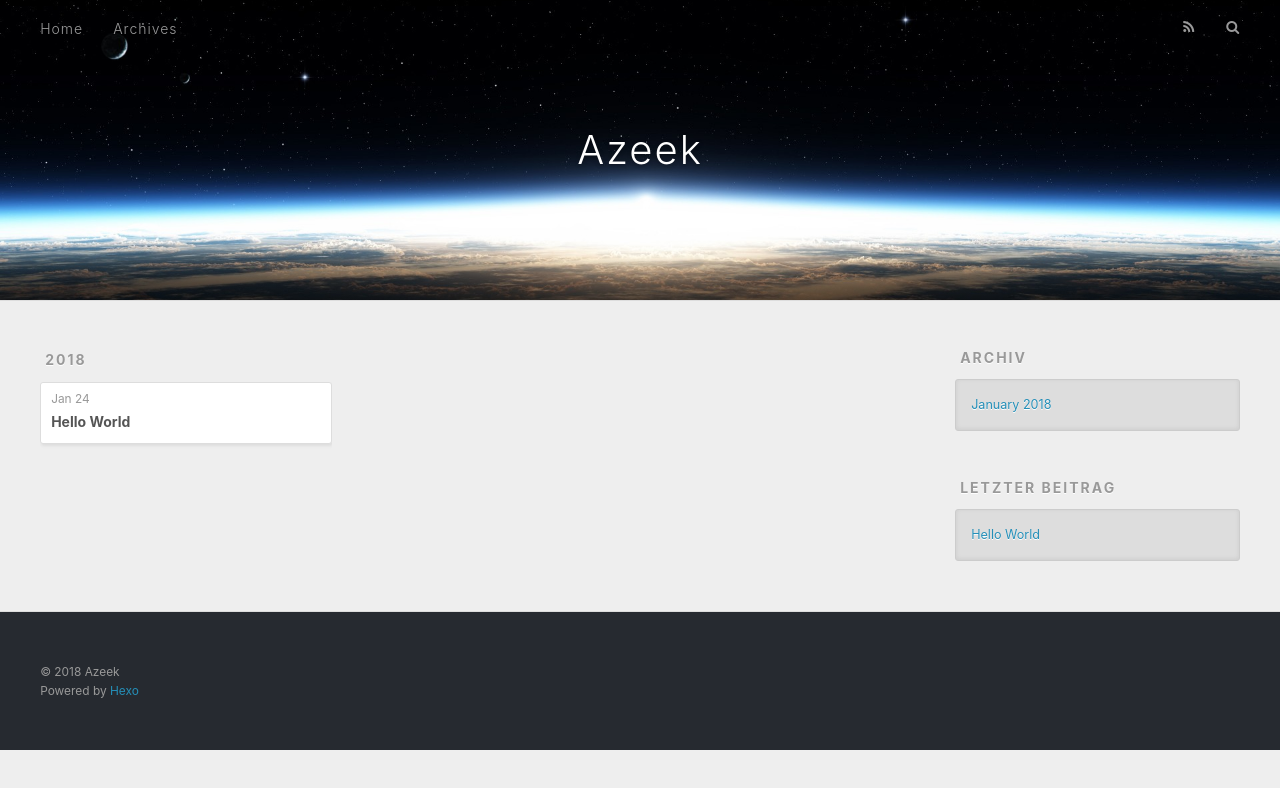
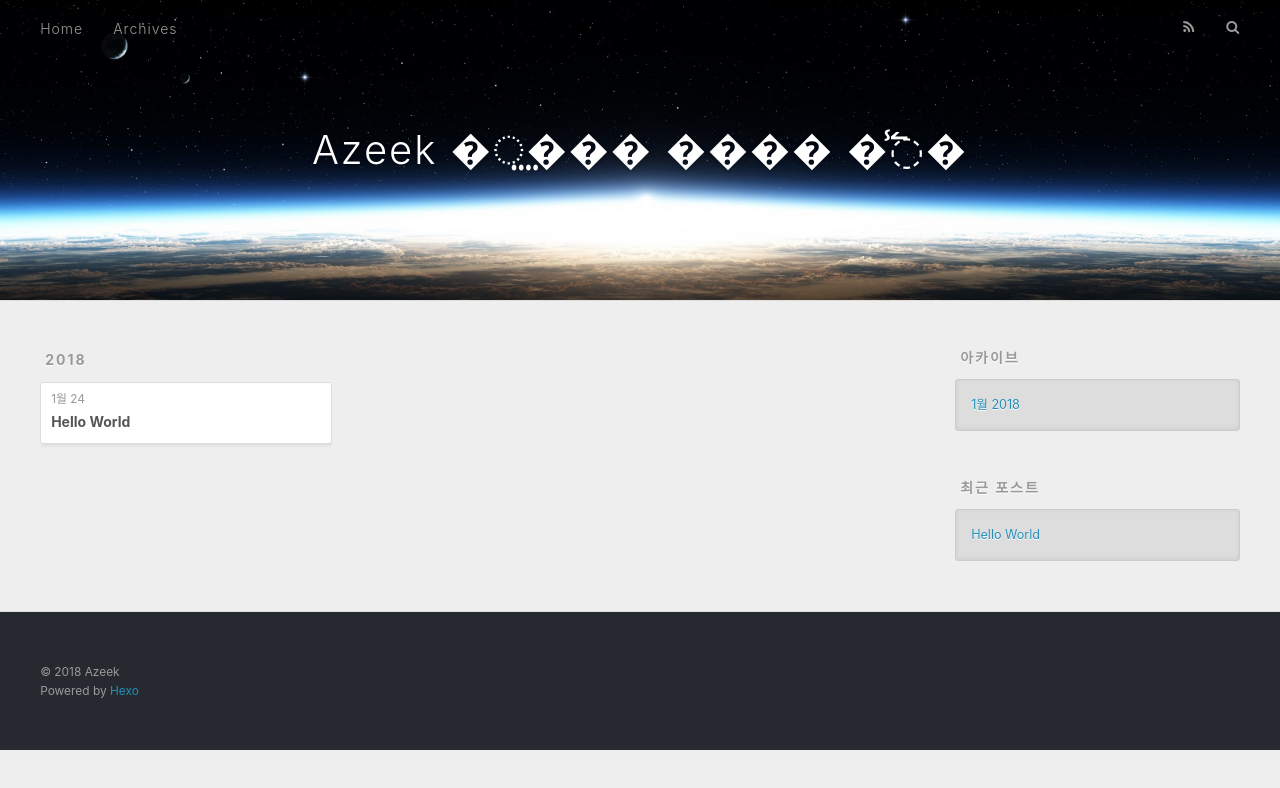
Before and after one commit to azeek/azeek.github.io, a plain HTML site: page archives/2018/01/index.html in a window 1280 px wide. Drawn offline with nearby package versions, Linux system fonts and the light colour scheme.

Commit message:
Site updated: 2018-01-24 20:18:43

```diff
--- a/archives/2018/01/index.html
+++ b/archives/2018/01/index.html
@@ -5,16 +5,17 @@
 
 
 
-  <title>Archiv: 2018/1 | Azeek</title>
+  <title>아카이브: 2018/1 | Azeek �⵿��� ���� �̾߱�</title>
   <meta name="viewport" content="width=device-width, initial-scale=1, maximum-scale=1">
   <meta property="og:type" content="website">
-<meta property="og:title" content="Azeek">
+<meta property="og:title" content="Azeek �⵿��� ���� �̾߱�">
 <meta property="og:url" content="https://azeek.github.io/archives/2018/01/index.html">
-<meta property="og:site_name" content="Azeek">
+<meta property="og:site_name" content="Azeek �⵿��� ���� �̾߱�">
+<meta property="og:locale" content="ko">
 <meta name="twitter:card" content="summary">
-<meta name="twitter:title" content="Azeek">
+<meta name="twitter:title" content="Azeek �⵿��� ���� �̾߱�">
 
-    <link rel="alternate" href="/atom.xml" title="Azeek" type="application/atom+xml">
+    <link rel="alternate" href="/atom.xml" title="Azeek �⵿��� ���� �̾߱�" type="application/atom+xml">
 
 
     <link rel="icon" href="/favicon.png">
@@ -33,7 +34,7 @@
   <div id="header-outer" class="outer">
     <div id="header-title" class="inner">
       <h1 id="logo-wrap">
-        <a href="/" id="logo">Azeek</a>
+        <a href="/" id="logo">Azeek �⵿��� ���� �̾߱�</a>
       </h1>
 
     </div>
@@ -50,7 +51,7 @@
 
           <a id="nav-rss-link" class="nav-icon" href="/atom.xml" title="RSS Feed"></a>
 
-        <a id="nav-search-btn" class="nav-icon" title="Suche"></a>
+        <a id="nav-search-btn" class="nav-icon" title="검색"></a>
       </nav>
       <div id="search-form-wrap">
         <form action="//google.com/search" method="get" accept-charset="UTF-8" class="search-form"><input type="search" name="q" class="search-form-input" placeholder="Search"><button type="submit" class="search-form-submit">&#xF002;</button><input type="hidden" name="sitesearch" value="https://azeek.github.io"></form>
@@ -76,7 +77,7 @@
   <div class="archive-article-inner">
     <header class="archive-article-header">
       <a href="/2018/01/24/hello-world/" class="archive-article-date">
-  <time datetime="2018-01-24T11:02:06.450Z" itemprop="datePublished">Jan 24</time>
+  <time datetime="2018-01-24T11:02:06.450Z" itemprop="datePublished">1월 24</time>
 </a>
 
 
@@ -108,9 +109,9 @@
 
 
   <div class="widget-wrap">
-    <h3 class="widget-title">Archiv</h3>
+    <h3 class="widget-title">아카이브</h3>
     <div class="widget">
-      <ul class="archive-list"><li class="archive-list-item"><a class="archive-list-link" href="/archives/2018/01/">January 2018</a></li></ul>
+      <ul class="archive-list"><li class="archive-list-item"><a class="archive-list-link" href="/archives/2018/01/">1월 2018</a></li></ul>
     </div>
   </div>
 
@@ -118,7 +119,7 @@
 
 
   <div class="widget-wrap">
-    <h3 class="widget-title">letzter Beitrag</h3>
+    <h3 class="widget-title">최근 포스트</h3>
     <div class="widget">
       <ul>
 
```
Also changed, not shown: 2018/01/24/hello-world/index.html (+10 -9 lines), archives/2018/index.html (+12 -11 lines), archives/index.html (+12 -11 lines), index.html (+12 -11 lines).
